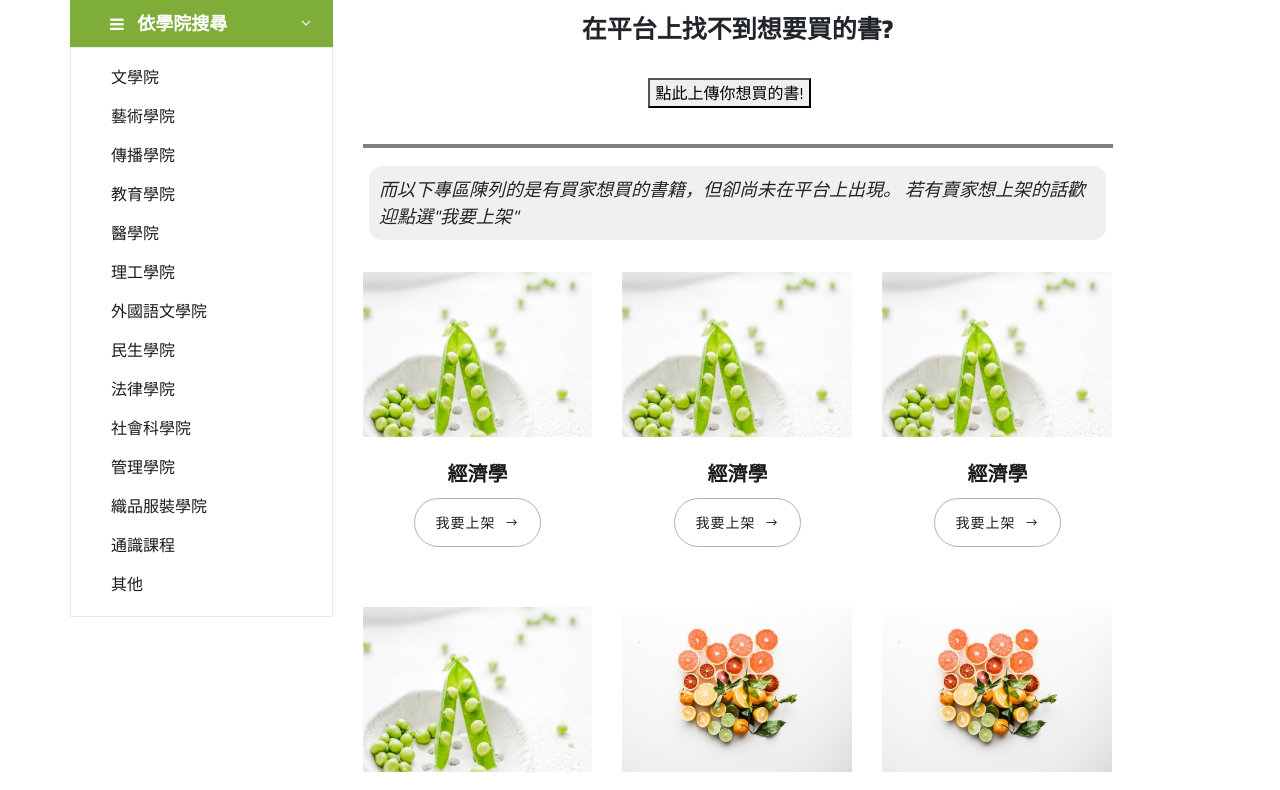
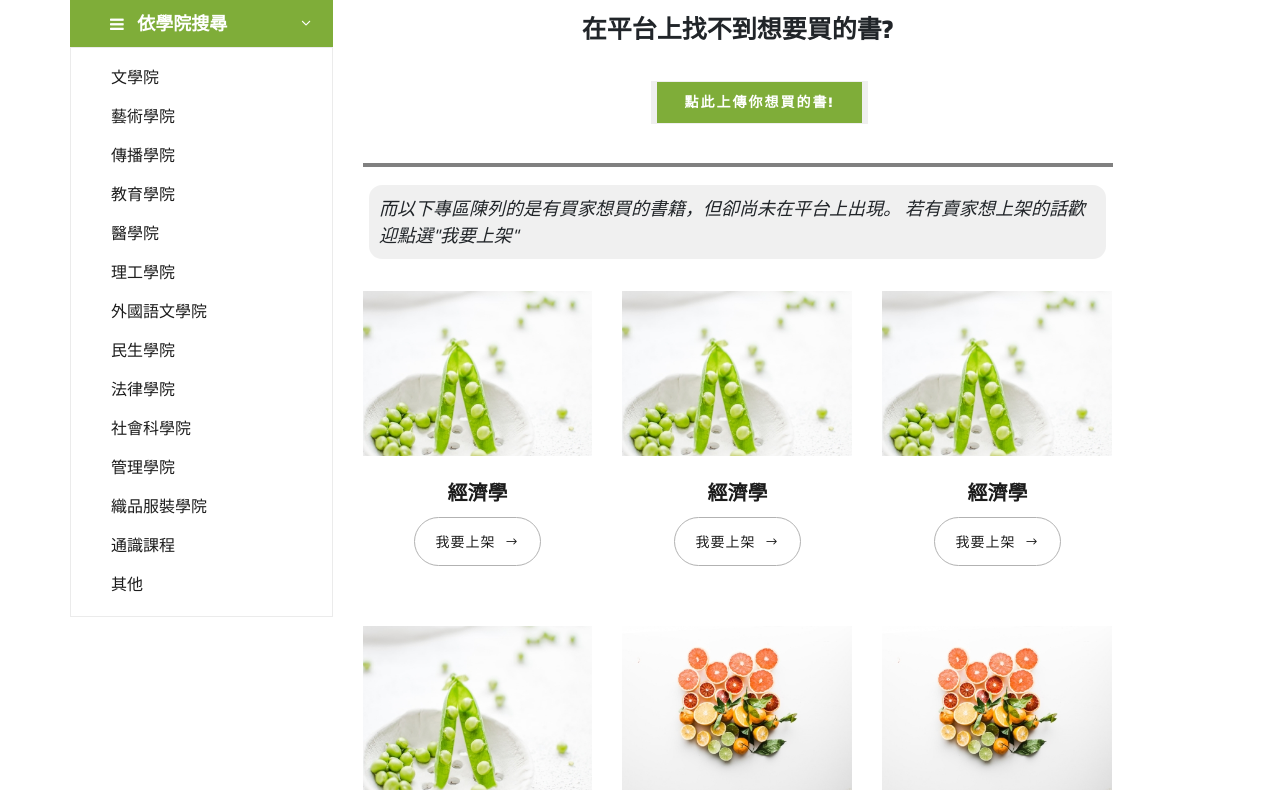
Before and after one commit to vm3hsu/sa, a PHP site: page /request.php in a window 1280 px wide. Shown: the part 186-976 px from the top of the page. Run offline with PHP 8.4, Linux system fonts and the light colour scheme; the visitor is signed in with stand-in values (Sample User, id 1).

Commit message:
索書專區

```diff
--- a/request.php
+++ b/request.php
@@ -131,7 +131,8 @@
                             在平台上找不到想要買的書?</b>
                         </div>
                     </div>
-                    <button style="margin-bottom: 20px; margin-left:38%;">點此上傳你想買的書!</button>
+                    <button style="margin-bottom: 20px; margin-left:38%; border: white solid;">
+                    <a href="requestbook.php" class="primary-btn">點此上傳你想買的書!</a></button>
                     <hr style="border: 2px solid gray;"/>
                     <div class="row">
                         <div style="width:95%;
```
